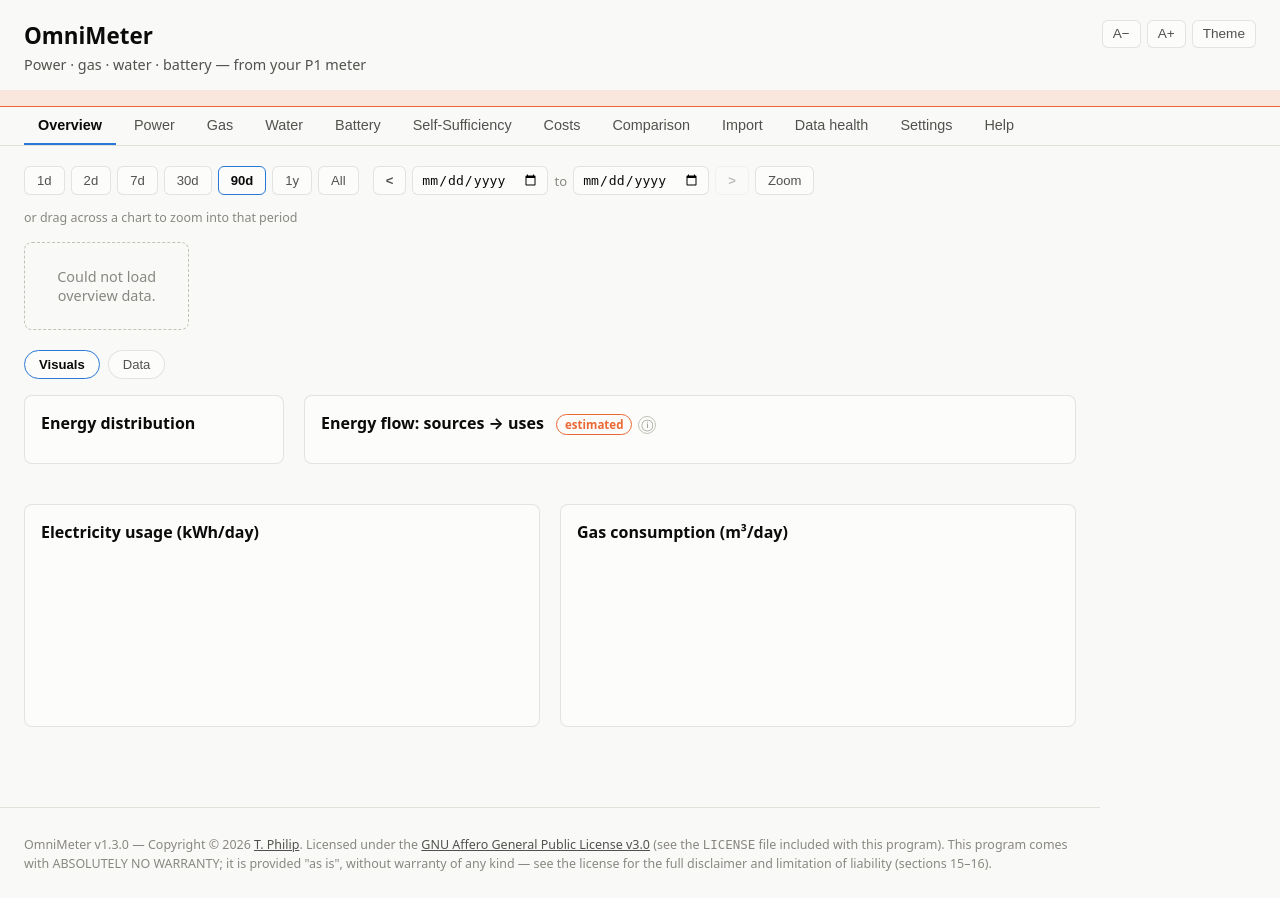
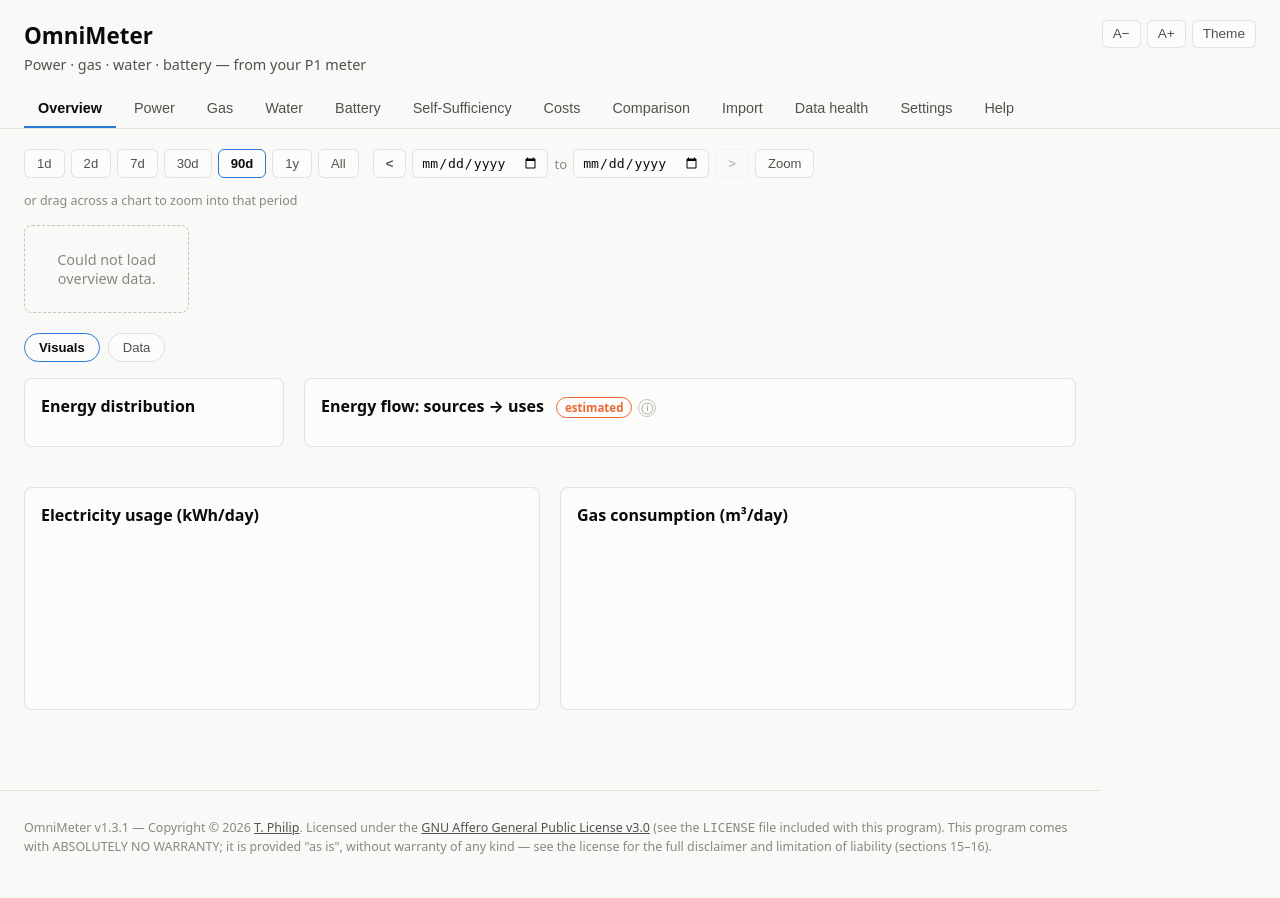
Before and after one commit to t-philip/omnimeter, a Flask app: page / in a window 1280 px wide. After the commit the page ends 854 px from the top, so only its background shows below. Run offline with Flask 3, Linux system fonts and the light colour scheme; data that the repository does not hold is empty; a map, chart or similar area stays blank; parts of the project's set-up code (start-up, migrations or seed data) failed here and were passed over.

Commit message:
Fix update banner staying visible as an empty box when no update exists
checkForUpdate() correctly sets the [hidden] attribute when there's no
update to show, but .update-banner's own display:flex rule has the
same CSS specificity as the browser's default [hidden] { display:
none } and comes later in the cascade, so it silently won -- the
banner never actually disappeared, just lost its text, leaving a
visible empty box (padding + orange border) sitting under the header
permanently. Added .update-banner[hidden] { display: none } to make
the hide actually take effect.

Version bumped to 1.3.1.

```diff
--- a/src/__version__.py
+++ b/src/__version__.py
@@ -2,4 +2,4 @@
 # GET /api/version. Bump this in the same commit as the change it
 # describes, BEFORE tagging the release (git tag vX.Y.Z, gh release
 # create) -- never after, so the constant and the tag never drift.
-__version__ = "1.3.0"
+__version__ = "1.3.1"
--- a/static/css/style.css
+++ b/static/css/style.css
@@ -193,6 +193,15 @@ header p.subtitle {
   color: var(--text-primary);
   background: color-mix(in srgb, var(--series-estimate) 15%, var(--surface-1));
   border-bottom: 1px solid var(--series-estimate);
+}
+
+/* checkForUpdate() sets the [hidden] attribute correctly when there's no
+   update, but the class rule above has the same specificity as the
+   browser's own [hidden] { display: none } default and comes later in the
+   cascade, so it silently won -- the banner stayed a visible empty box
+   (padding + border, no content) instead of actually disappearing. */
+.update-banner[hidden] {
+  display: none;
 }
 
 .update-banner a {
```
